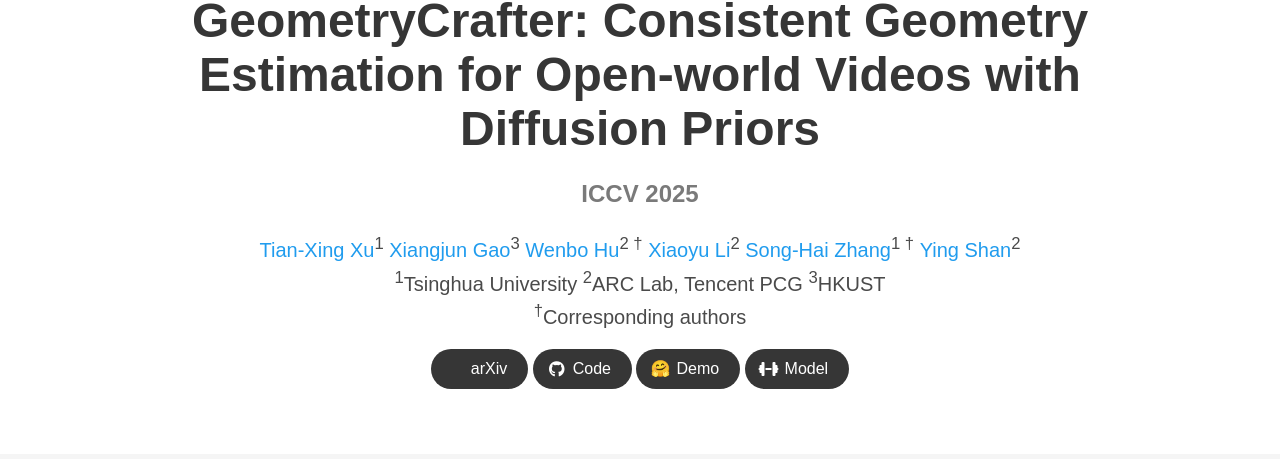
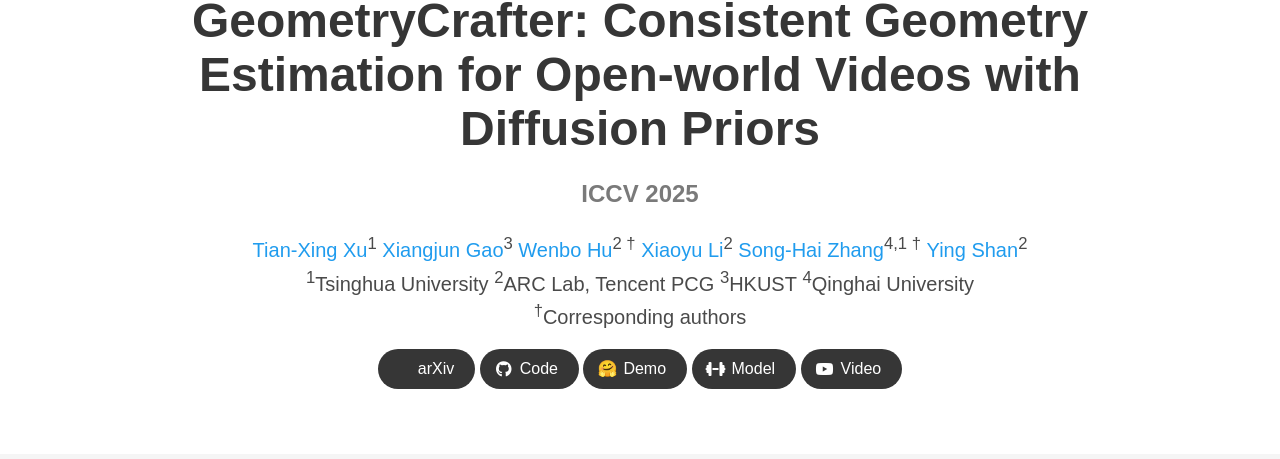
Before and after one commit to geometrycrafter/geometrycrafter.github.io, a plain HTML site: page index.html in a window 1280 px wide. Shown: the part 203-662 px from the top of the page. Drawn offline with Linux system fonts and the light colour scheme; some icons are missing; a web font is replaced by a local one.

Commit message:
Update index.html

```diff
--- a/index.html
+++ b/index.html
@@ -62,7 +62,7 @@
                             <a href="https://xiaoyu258.github.io">Xiaoyu Li</a><sup>2</sup>
                         </span>
                         <span class="author-block">
-                            <a href='https://scholar.google.com/citations?user=AWtV-EQAAAAJ'>Song-Hai Zhang</a><sup>1 &dagger;</sup>
+                            <a href='https://scholar.google.com/citations?user=AWtV-EQAAAAJ'>Song-Hai Zhang</a><sup>4,1 &dagger;</sup>
                         </span>
                         <span class="author-block">
                             <a href="https://scholar.google.com/citations?user=4oXBp9UAAAAJ&hl=en">Ying Shan</a><sup>2</sup>
@@ -72,6 +72,7 @@
                         <span class="author-block"><sup>1</sup>Tsinghua University</span>
                         <span class="author-block"><sup>2</sup>ARC Lab, Tencent PCG</span>
                         <span class="author-block"><sup>3</sup>HKUST</span>
+                        <span class="author-block"><sup>4</sup>Qinghai University</span>
                     </div>
                     <div class="is-size-5 publication-authors">
                         <span class="author-block"><sup>&dagger;</sup>Corresponding authors</span>
@@ -111,6 +112,16 @@
                                     </span>
                                     <span>Model</span>
                                 </a>
+                                <!-- Video Link. -->
+                                <span class="link-block">
+                                    <a href="https://www.youtube.com/watch?v=T5I69fAh_ko"
+                                       class="external-link button is-normal is-rounded is-dark">
+                                        <span class="icon">
+                                          <i class="fab fa-youtube"></i>
+                                        </span>
+                                        <span>Video</span>
+                                    </a>
+                                </span>
                             </span>
                         </div>
                     </div>
```
